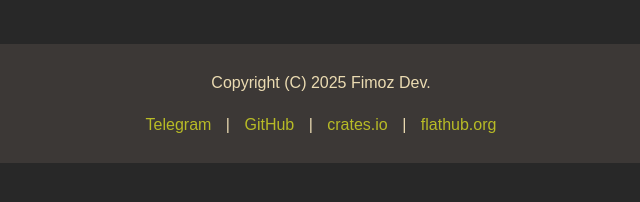
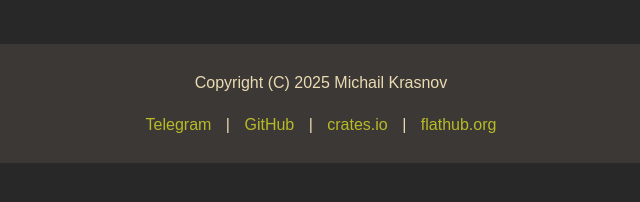
Before and after one commit to TimeKeeperSoft/TimeKeeper, a plain HTML site: page site/authors.html in a window 1280 px wide. Shown: the part 280-482 px from the top of the page, 319-959 px from the left. Drawn offline with Linux system fonts and the light colour scheme.

Commit message:
Change name...

```diff
--- a/site/authors.html
+++ b/site/authors.html
@@ -39,7 +39,7 @@
     </div>
 
     <footer>
-        <p>Copyright (C) 2025 Fimoz Dev.</p>
+        <p>Copyright (C) 2025 Michail Krasnov</p>
         <p>
             <a href="https://t.me/cov_id111">Telegram</a> |
             <a href="https://github.com/mskrasnov/TimeKeeper">GitHub</a> |
```
Also changed, not shown: site/index.html (+1 -1 lines).
